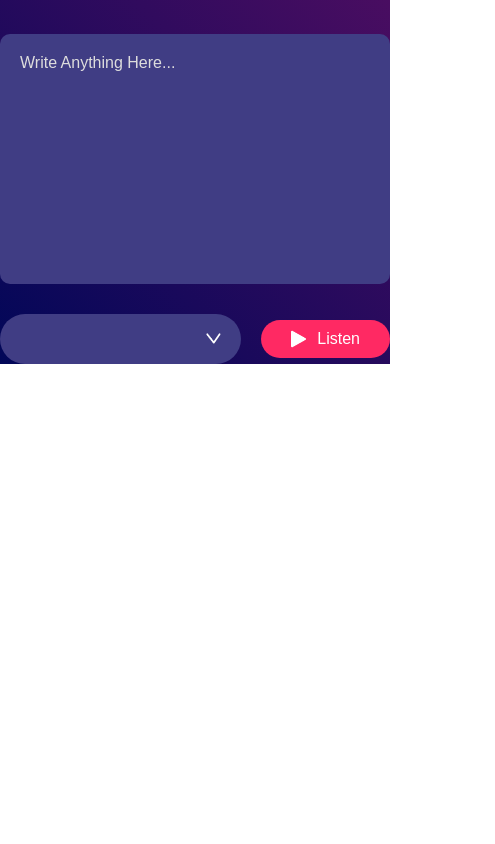
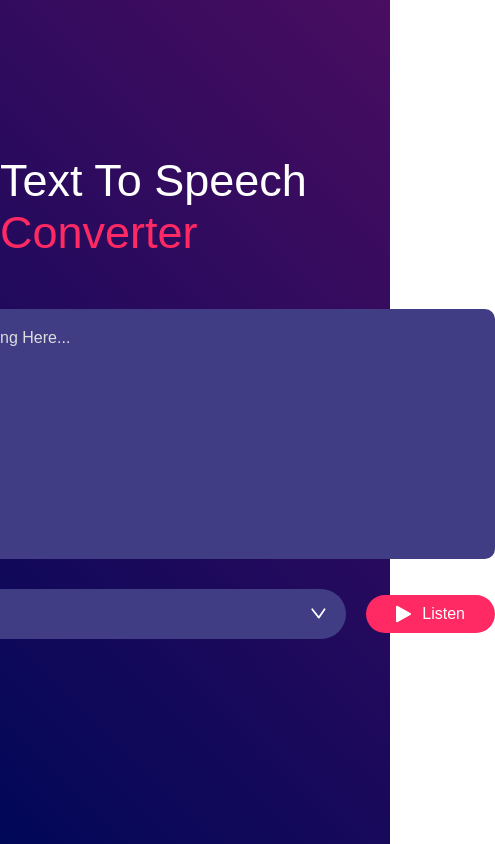
Before and after one commit to Sasa1X1/Text-To-Speech-Converter, a plain HTML site: page index.html in a window 390 px wide. Shown: the whole page, 495 px wide, since content can reach past the window. Drawn offline with Linux system fonts and the light colour scheme.

Commit message:
Update style.css

```diff
--- a/style.css
+++ b/style.css
@@ -79,19 +79,3 @@ select{
     background-position-x: calc(100% - 20px);
     background-position-y: calc(100% - 20px);
 }
-
-
-
-@media (max-width: 768px) {
-    .hero {
-        min-height: auto; /* Allow hero section to adjust to content height */
-    }
-
-    .hero h1 {
-        font-size: 30px; /* Adjust header size for smaller screens */
-    }
-
-    textarea, .row {
-        width: 100%; /* Make elements fit the entire width on small screens */
-    }
-}
```
